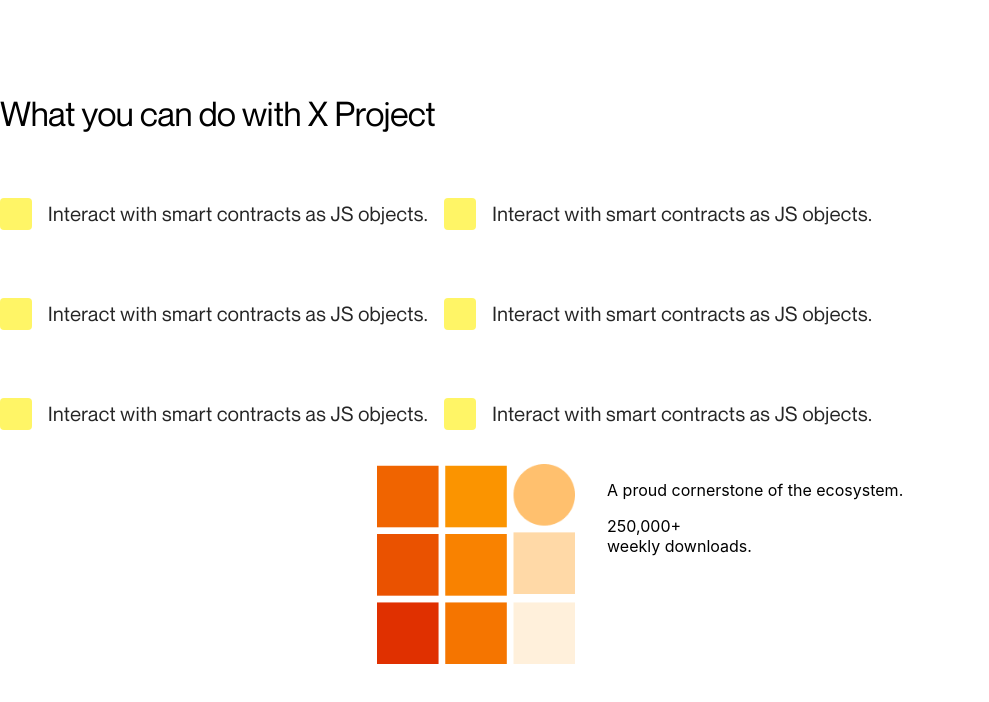
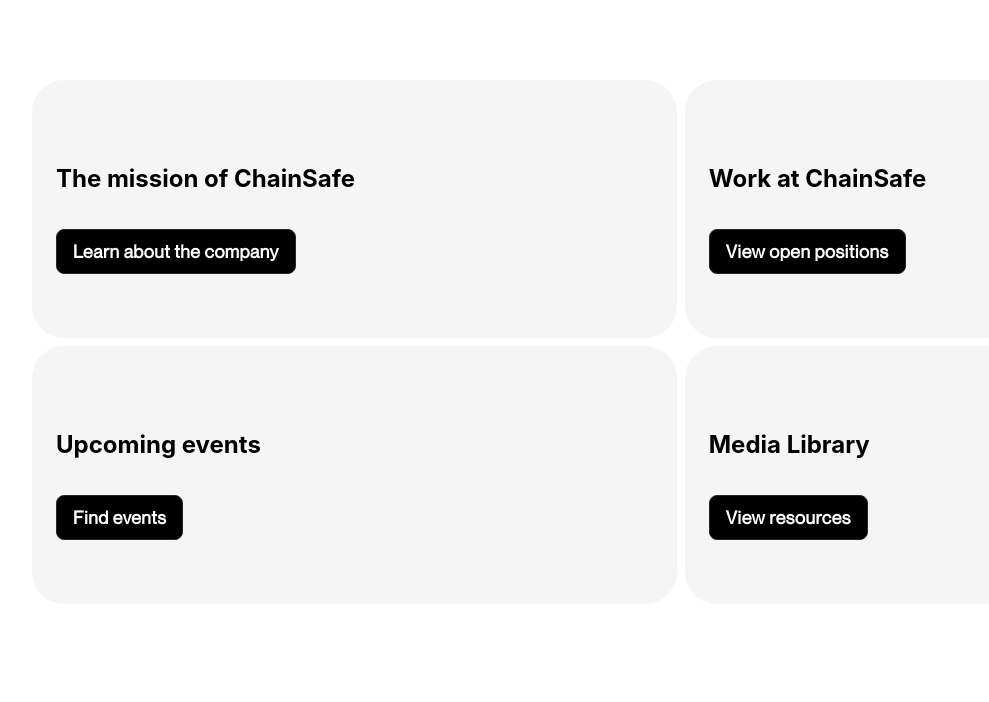
Before and after one commit to sweetpea22/modular-grid-sass, a React (Create React App) app: page / in a window 1280 px wide. Shown: the top 702 px of the page, without its empty margins (0-989 px from the left). Built offline with nearby package versions, Linux system fonts and the light colour scheme.

Commit message:
fluid sections

```diff
--- /dev/null
+++ b/src/pages/Company/index.scss
@@ -0,0 +1,44 @@
+@import "src/styles/breakpoints.scss";
+@import "src/styles/colors.scss";
+@import "src/styles/typography.scss";
+
+.company {
+  display: flex;
+  flex-direction: column;
+  margin-top: 10vh;
+
+  &--container {
+    margin: 0 2rem;
+  }
+}
+
+.company-items {
+  display: grid;
+  grid-template-columns: auto auto;
+  grid-gap: .5rem;
+
+  .item {
+    padding: 4rem 1.5rem;
+    border-radius: 2rem;
+    background: $gray-300;
+
+    button {
+      @extend %caption;
+      font-size: 18px;
+      letter-spacing: 0.5px;
+      font-weight: 600;
+      background: $black;
+      color: $gray-100;
+      border-radius: 8px;
+      padding: .6rem 1rem;
+      box-shadow: none;
+      border: 1px solid $gray-900;
+      transition: all 0.15s ease-in-out;
+      margin-top: 1rem;
+      &:hover, &:active {
+        cursor: pointer;
+        background: $gray-900;
+      }
+      }
+  }
+}
--- /dev/null
+++ b/src/pages/Company/index.tsx
@@ -0,0 +1,36 @@
+import React from 'react';
+import './index.scss';
+
+
+export const Company: React.FC = () => {
+
+  return (
+    <>
+      <div className='company'>
+        <article className='company--container'>
+          <div className='company-header'>
+            {/* <h1 className='titleText'>Meet ChainSafe at an event</h1> */}
+          </div>
+          <div className='company-items'>
+            <div className='item'>
+              <h2>The mission of ChainSafe</h2>
+              <button>Learn about the company</button>
+            </div>
+            <div className='item'>
+              <h2>Work at ChainSafe</h2>
+              <button>View open positions</button>
+            </div>
+            <div className='item'>
+              <h2>Upcoming events</h2>
+              <button>Find events</button>
+            </div>
+            <div className='item'>
+              <h2>Media Library</h2>
+              <button>View resources</button>
+            </div>
+          </div>
+        </article>
+      </div>
+    </>
+  )
+}
--- a/src/pages/Router.tsx
+++ b/src/pages/Router.tsx
@@ -4,11 +4,12 @@
 import { Services } from './Services';
 import { About } from './About';
 import { Events } from './Events';
+import { Company } from './Company';
 
 export const Router: React.FC = () => (
   <>
     <Routes>
-      <Route path="/" element={<Home />} />
+      <Route path="/" element={<Company />} />
       <Route path="/about" element={<About />} />
       <Route path="/events" element={<Events/>} />
       <Route path="/services" element={<Services />} />
```
